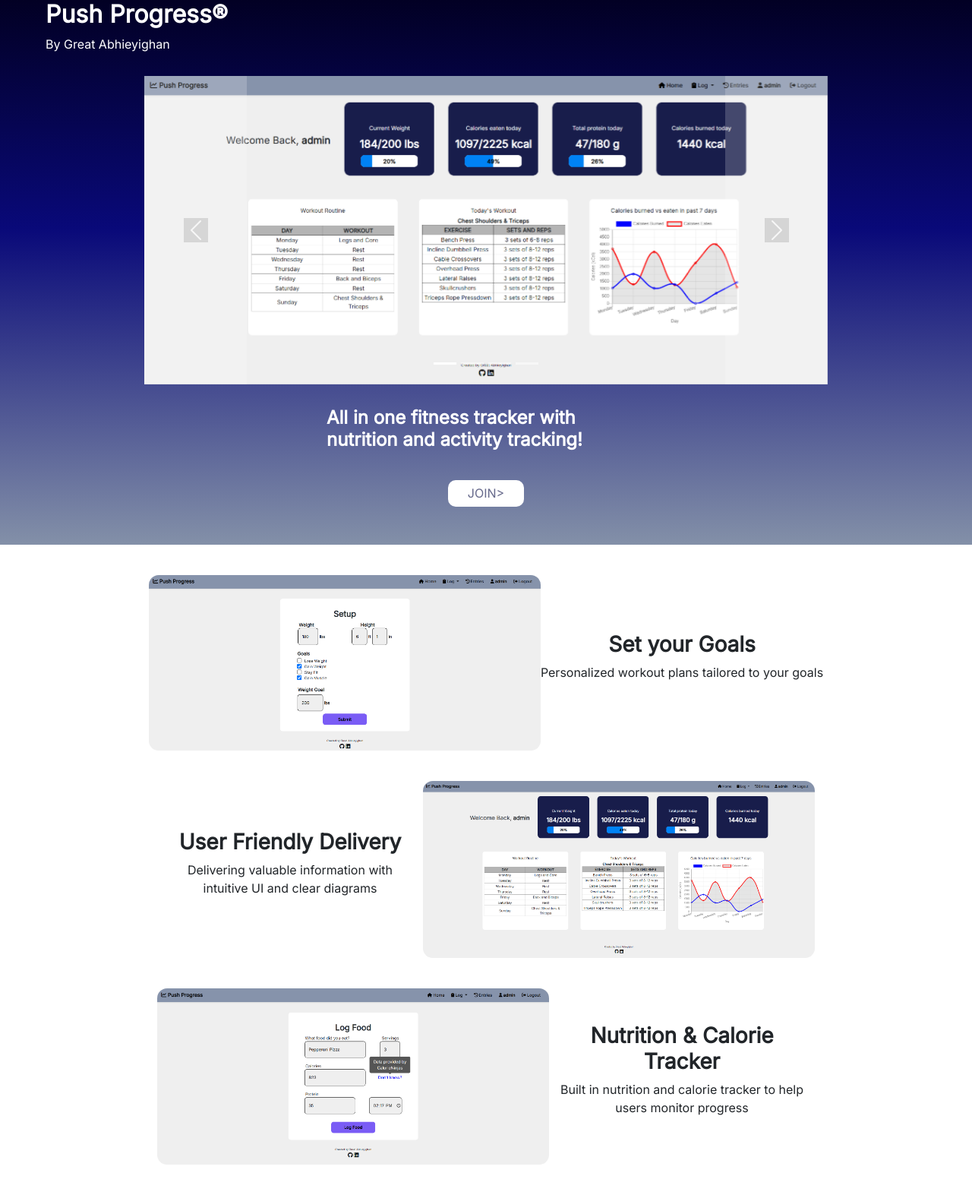
After one commit to great754/PushProgress, a Django app: page /welcome/ in a window 1280 px wide. The commit adds this page. Shown: the whole page at 76% size. Run offline with Django 5.2, Linux system fonts and the light colour scheme.

Commit message:
added the landing page

```diff
--- /dev/null
+++ b/tracker/static/tracker/landingstyles.css
@@ -0,0 +1,103 @@
+body {
+    font-family: 'Inter';
+    background-color: #EFEFEF;
+}
+
+
+.carousel-control-prev-icon {
+    background-color: rgba(0, 0, 0, 0.219);
+}
+
+.carousel-control-next-icon {
+    background-color: rgba(0, 0, 0, 0.236);
+}
+
+.carousel {
+    max-width: 900px;
+}
+
+.active {
+    background-color: black;
+}
+
+.carousel-control-next {
+    background-color: rgba(255, 255, 255, 0.389);
+}
+
+.carousel-control-prev {
+    background-color: rgba(255, 255, 255, 0.389);
+}
+
+.carousel {
+    margin:auto;
+}
+
+.list-img {
+    max-width:516px;
+    width: 100%;
+    height: auto;
+    border-radius: 13px;
+}
+
+.page1 {
+    background: rgb(2,0,36);
+    background: linear-gradient(180deg, rgba(2,0,36,1) 0%, rgba(9,9,121,1) 42%, rgba(131,144,168,1) 100%);
+    padding-bottom: 50px;
+}
+
+.page2 {
+    background-color: white;
+    text-align: center;
+    padding: 20px;
+}
+
+.list-perk {
+    display: flex;
+    margin: auto;
+    padding: 20px;
+    display: flex;
+    align-items: center;
+    justify-content: center;
+    overflow: wrap;
+    flex-wrap: wrap;
+}
+
+.join {
+    background-color: white;
+    color: #66698B;
+    border-style: none;
+    width: 100px;
+    margin: auto;
+    display: block;
+    border-radius: 10px;
+    height: 35px;
+}
+
+.join:hover {
+    background-color:#ffffff5f;
+    color: rgb(0, 0, 0);
+}
+
+.text-box {
+    width: 350px;
+    padding: 10px;
+}
+
+.ex-image {
+    border-radius: 10px;;
+}
+
+@media screen and (max-width: 768px) {
+    #changeOrder {
+        display: flex;
+    }
+
+    #changeOrder img {
+        order: -1;
+    }
+
+    .page1 {
+        padding: 50px;
+        height: 600px;
+    }
+}
--- /dev/null
+++ b/tracker/templates/tracker/landing.html
@@ -0,0 +1,104 @@
+<!DOCTYPE html>
+{% load static %}
+<html lang="en">
+<head>
+    <meta charset="UTF-8">
+    <meta name="viewport" content="width=device-width, initial-scale=1.0">
+    <title>Push Progress</title>
+    <link rel="icon" type="image/x-icon" href="{% static 'tracker/icon3.png' %}">
+    <link href="https://fonts.googleapis.com/css?family=Inter" rel="stylesheet">
+    <link href="https://cdn.jsdelivr.net/npm/bootstrap@5.0.0-beta2/dist/css/bootstrap.min.css" rel="stylesheet">
+    <link href="https://cdnjs.cloudflare.com/ajax/libs/font-awesome/6.0.0-beta3/css/all.min.css" rel="stylesheet">
+    <script src="https://cdnjs.cloudflare.com/ajax/libs/Chart.js/2.9.4/Chart.js"></script>
+    <link href="{% static 'tracker/landingstyles.css' %}" rel="stylesheet">
+</head>
+<body>
+    <div class="page1">
+        <div class="logo">
+            <h2 style="color: white; margin-left: 60px;"><strong>Push Progress®</strong></h2>
+            <div style="color: white; margin-left: 60px; margin-bottom: 30px;">By Great Abhieyighan</div>
+            <div id="carouselExampleIndicators" class="carousel slide" data-bs-ride="carousel">
+                <div class="carousel-indicators">
+                    <button type="button" data-bs-target="#carouselExampleIndicators" data-bs-slide-to="0" class="active" aria-current="true" aria-label="Slide 1"></button>
+                    <button type="button" data-bs-target="#carouselExampleIndicators" data-bs-slide-to="1" aria-label="Slide 2"></button>
+                    <button type="button" data-bs-target="#carouselExampleIndicators" data-bs-slide-to="2" aria-label="Slide 3"></button>
+                    <button type="button" data-bs-target="#carouselExampleIndicators" data-bs-slide-to="3" aria-label="Slide 4"></button>
+                </div>
+                <div class="carousel-inner">
+                    <div class="carousel-item active">
+                        <img src="{% static 'tracker/Home.png' %}" class="d-block w-100" alt="Home">
+                    </div>
+                    <div class="carousel-item">
+                        <img src="{% static 'tracker/Activity.png' %}" class="d-block w-100" alt="Activity">
+                    </div>
+                    <div class="carousel-item">
+                        <img src="{% static 'tracker/Food.png' %} " class="d-block w-100" alt="Food">
+                    </div>
+                    <div class="carousel-item">
+                        <img src="{% static 'tracker/Setup.png' %}" class="d-block w-100" alt="Setup">
+                    </div>
+                </div>
+                <button class="carousel-control-prev" type="button" data-bs-target="#carouselExampleIndicators" data-bs-slide="prev">
+                    <span class="carousel-control-prev-icon" aria-hidden="true"></span>
+                    <span class="visually-hidden">Previous</span>
+                </button>
+                <button class="carousel-control-next" type="button" data-bs-target="#carouselExampleIndicators" data-bs-slide="next">
+                    <span class="carousel-control-next-icon" aria-hidden="true"></span>
+                    <span class="visually-hidden">Next</span>
+                </button>
+            </div>
+        </div>
+
+        <div style="color: white; margin:auto; padding: 30px; max-width: 480px; width:100%;">
+            <h4>
+                <strong>All in one fitness tracker with nutrition and activity tracking!</strong>
+            </h4>
+        </div>
+
+        <a href="{% url 'login' %}" style="text-decoration-line: none;"><button class="join" style="text-align: center;">JOIN></button></a>
+    </div>
+
+    <div class="page2">
+        <div class="list-perk">
+            <img style="border-radius: 13px;" src="{% static 'tracker/Setup.png' %}" alt="Setup" class="list-img">
+            <div class="textbox">
+                <h3 style="font-weight: bold;">Set your Goals</h3>
+                <p>Personalized workout plans tailored to your goals</p>
+            </div>
+        </div>
+        <div class="list-perk" id="changeOrder">
+            <div class="text-box">
+                <h3 style="font-weight: bold;">User Friendly Delivery</h3>
+                <p>Delivering valuable information with intuitive UI and clear diagrams</p>
+            </div>
+            <img style="border-radius: 13px;" src="{% static 'tracker/Home.png' %}" alt="Home" class="list-img">
+        </div>
+        <div class="list-perk">
+            <img style="border-radius: 13px;" src="{% static 'tracker/Food.png' %}" alt="Food" class="list-img">
+            <div class="text-box">
+                <h3 style="font-weight: bold;">Nutrition & Calorie Tracker</h3>
+                <p>Built in nutrition and calorie tracker to help users monitor progress</p>
+            </div>
+        </div>
+    </div>
+
+
+    <nav style="display: none;" class="navbar navbar-expand-lg navbar-dark bg-dark shadow-sm">
+        <a class="navbar-brand" href="#">
+            <strong>Push</strong>
+        </a>
+        <div class="collapse navbar-collapse" id="navbarContent">
+            <ul class="navbar-nav ml-auto">
+                <li class="nav-item">
+                    <a class="nav-link" href="#">
+                        <i class="fas fa-home"></i> Home
+                    </a>
+                </li>
+            </ul>
+        </div>
+    </nav>
+    <script src="https://code.jquery.com/jquery-3.6.0.min.js"></script>
+    <script src="https://cdn.jsdelivr.net/npm/bootstrap@5.0.0-beta2/dist/js/bootstrap.bundle.min.js"></script>
+
+</body>
+</html>
--- a/tracker/templates/tracker/layout.html
+++ b/tracker/templates/tracker/layout.html
@@ -3,7 +3,7 @@
     {% load static %}
     <head>
         <title>Push Progress</title>
-        <link rel="icon" type="image/x-icon" href="{% static 'tracker/icon2.png' %}">
+        <link rel="icon" type="image/x-icon" href="{% static 'tracker/icon3.png' %}">
         <link href="https://fonts.googleapis.com/css?family=Inter" rel="stylesheet">
         <link href="https://stackpath.bootstrapcdn.com/bootstrap/4.5.2/css/bootstrap.min.css" rel="stylesheet">
         <link href="https://cdnjs.cloudflare.com/ajax/libs/font-awesome/6.0.0-beta3/css/all.min.css" rel="stylesheet">
--- a/tracker/urls.py
+++ b/tracker/urls.py
@@ -17,5 +17,6 @@ urlpatterns = [
     path('editfood/<int:id>', views.edit_food, name="editfood"),
     path('editactivity/<int:id>', views.edit_activity, name="editactivity"),
     path('deleteactivity/<int:id>', views.delete_activity, name="deleteactivity"),
-    path('deletefood/<int:id>', views.delete_food, name="deletefood")
+    path('deletefood/<int:id>', views.delete_food, name="deletefood"),
+    path('welcome/', views.landing, name="landing")
 ]
--- a/tracker/views.py
+++ b/tracker/views.py
@@ -171,7 +171,7 @@ def index(request):
         else:
             return redirect('set')
     else:
-        return redirect('login')
+        return redirect('landing')
 
 def set_goal(request):
     if request.user.is_authenticated:
@@ -503,3 +503,6 @@ def delete_food(request, id):
             return JsonResponse({'error': 'Invalid JSON'}, status=400)
     else:
         return JsonResponse({'error': 'Invalid request method'}, status=405)
+
+def landing(request):
+    return render(request, 'tracker/landing.html')
```
Also changed, not shown: tracker/static/tracker/Activity.png (added), tracker/static/tracker/Food.png (added), tracker/static/tracker/Home.png (added), tracker/static/tracker/Setup.png (added), tracker/static/tracker/icon3.png (added), tracker/static/tracker/icon4.png (added), 7 other files.
